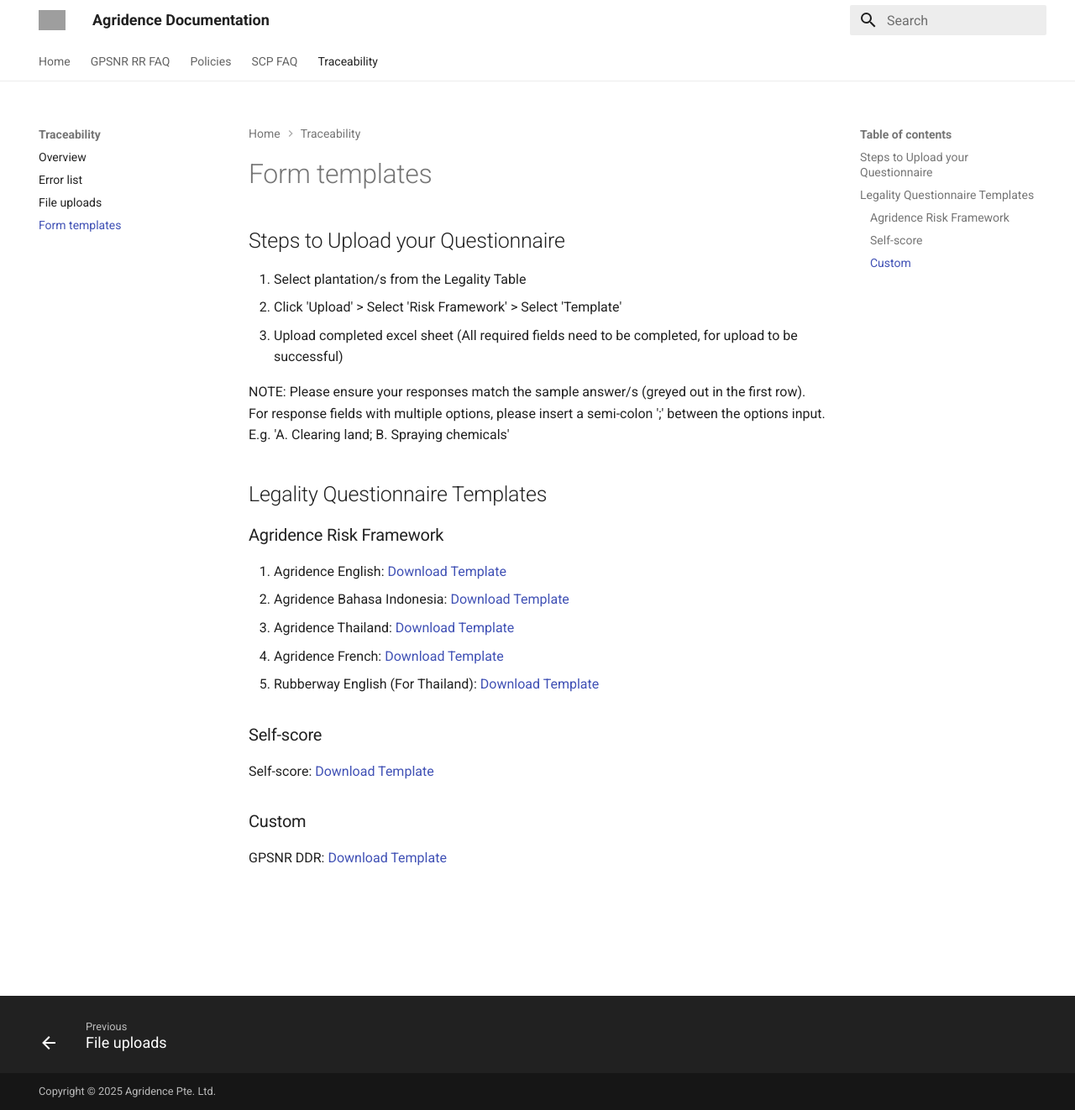
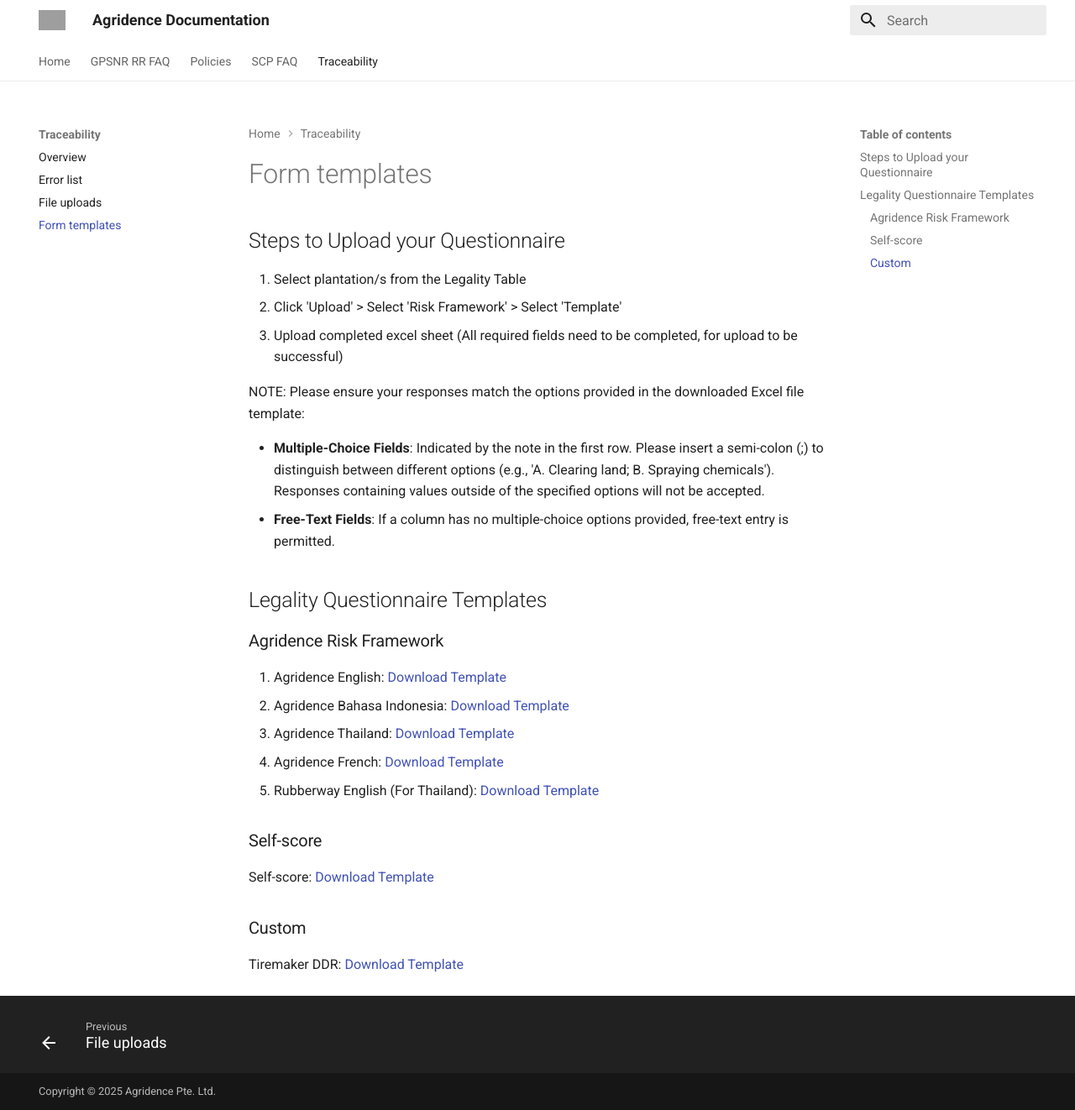
Before and after one commit to Agridence/public-docs, an MkDocs documentation site: the page built from docs/traceability/form_templates.md, in a window 1280 px wide and 1322 px high. Shown: the whole window at 84% size. Built offline with MkDocs 1.6.1 and Material for MkDocs 9.7.7, drawn with Linux system fonts in a browser that asks for light colours; grey boxes are pictures that could not be loaded.

Commit message:
AGD-681 update questionnaire template upload page
Replace the response-format NOTE with guidance covering multiple-choice
and free-text fields, and rename the Custom template label from
'GPSNR DDR' to 'Tiremaker DDR'.

Co-Authored-By: Claude Fable 5 <noreply@anthropic.com>

```diff
--- a/docs/traceability/form_templates.md
+++ b/docs/traceability/form_templates.md
@@ -4,7 +4,10 @@
 2. Click 'Upload' > Select 'Risk Framework' > Select 'Template'
 3. Upload completed excel sheet (All required fields need to be completed, for upload to be successful)
 
-NOTE: Please ensure your responses match the sample answer/s (greyed out in the first row). For response fields with multiple options, please insert a semi-colon ';' between the options input. E.g. 'A. Clearing land; B. Spraying chemicals'
+NOTE: Please ensure your responses match the options provided in the downloaded Excel file template:
+
+- **Multiple-Choice Fields**: Indicated by the note in the first row. Please insert a semi-colon (;) to distinguish between different options (e.g., 'A. Clearing land; B. Spraying chemicals'). Responses containing values outside of the specified options will not be accepted.
+- **Free-Text Fields**: If a column has no multiple-choice options provided, free-text entry is permitted.
 
 
 ## Legality Questionnaire Templates
@@ -22,4 +25,4 @@ NOTE: Please ensure your responses match the sample answer/s (greyed out in the
 Self-score: [Download Template](https://assets.agridence.com/docs-assets/questionnaire-templates/Self-Score%20Template.xlsx)
 
 ### Custom
-GPSNR DDR: [Download Template](https://assets.agridence.com/docs-assets/questionnaire-templates/Custom_GPSNR%20DDR.xlsx)
+Tiremaker DDR: [Download Template](https://assets.agridence.com/docs-assets/questionnaire-templates/Custom_GPSNR%20DDR.xlsx)
```
